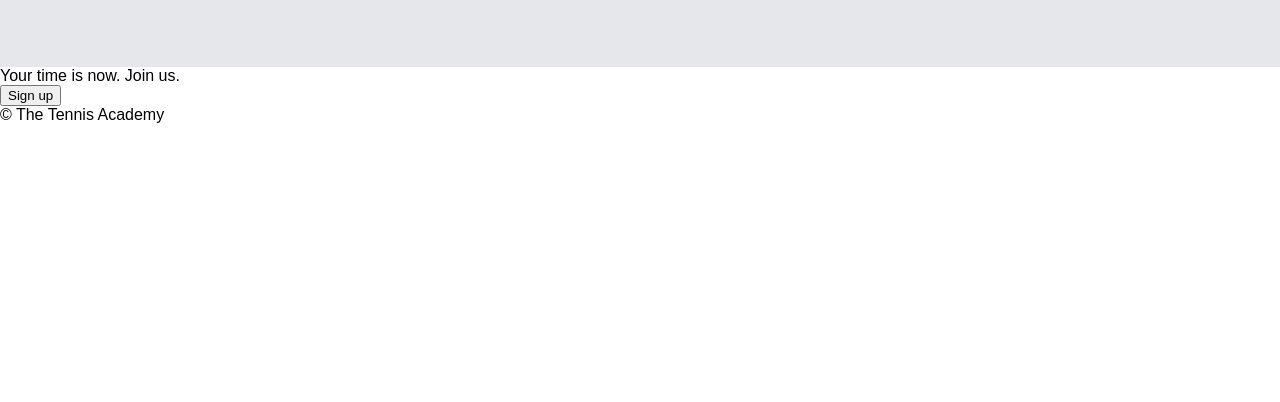
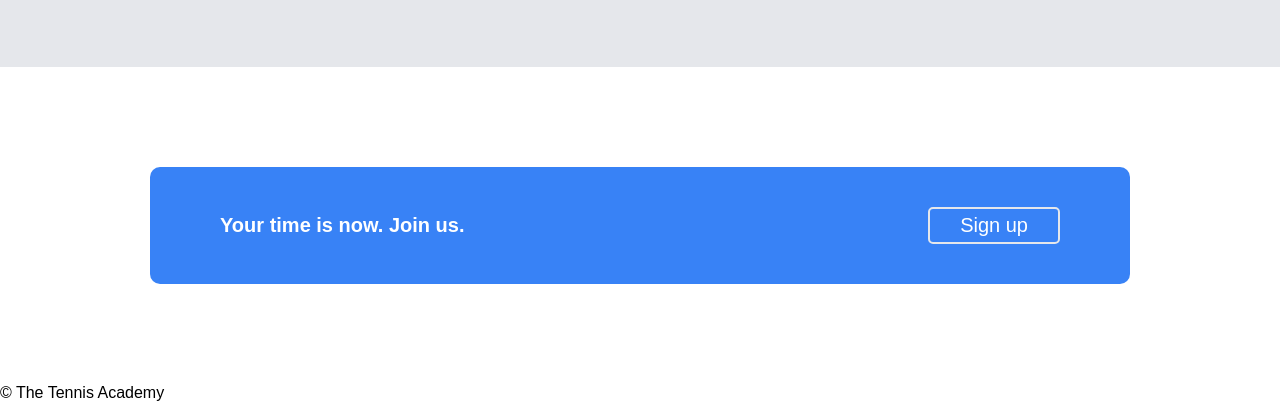
Before and after one commit to ywllowsensor/landing-page, a plain HTML site: page website-1/index.html in a window 1280 px wide. Shown: the part 1415-1817 px from the top of the page. Before the commit the page ends 1539 px from the top, so only its background shows below. Drawn offline with Linux system fonts and the light colour scheme; a web font is replaced by a local one.

Commit message:
Add button functionality, Add content4

```diff
--- a/website-1/style.css
+++ b/website-1/style.css
@@ -68,8 +68,8 @@ a {
     width: 400px;
     border-radius: 10px;
     border-style: ridge;
-    border-width: 10px;
-    border-color: gold;
+    border-width: 5px;
+    border-color: rgb(255, 255, 255);
 }
 
 .title1 {
@@ -100,6 +100,8 @@ a {
     padding: 5px 25px;
     align-self: flex-start;
     border-style: solid;
+    transition-duration: 0.4s;
+    cursor: pointer;
 }
 
 .content2 {
@@ -157,3 +159,35 @@ a {
 .TTA {
     background-color: rgb(211, 211, 211);
 }
+
+.content4 {
+    display: flex;
+    margin: 100px 150px;
+    justify-content: space-between;
+    align-items: center;
+    background-color: #3882f6;
+    padding: 40px 70px;
+    border-radius: 10px;
+}
+
+.text2 {
+    color: white;
+    font-weight: bold;
+    font-size: 20px;
+}
+
+.button2 {
+    background-color: #3882f6;
+    border-style: solid;
+    border-color: #e5e7eb;
+    border-radius: 5px;
+    font-size: 20px;
+    padding: 5px 30px;
+    color: white;
+    transition-duration: 0.4s;
+    cursor: pointer;
+}
+
+.button1:hover, .button2:hover {
+    background-color: #74a3f0;
+}
```
